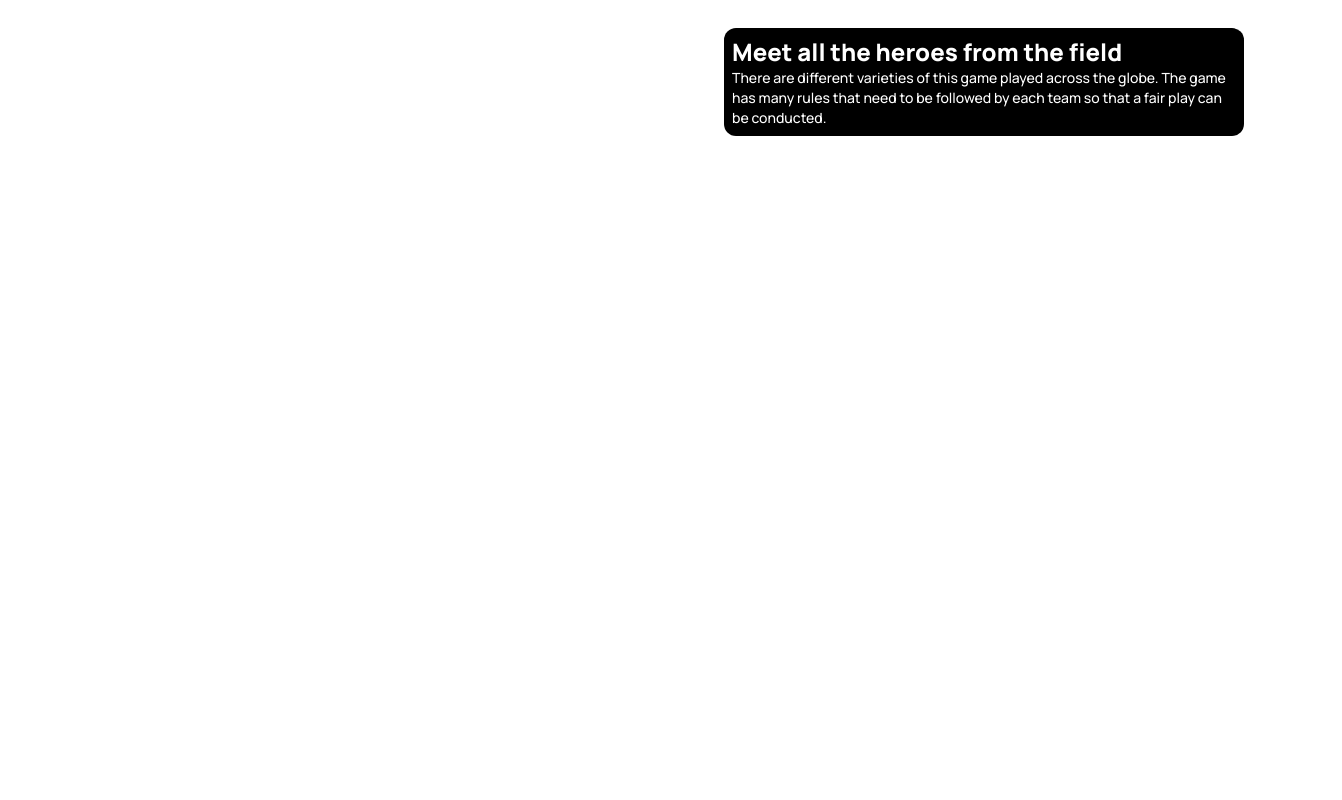
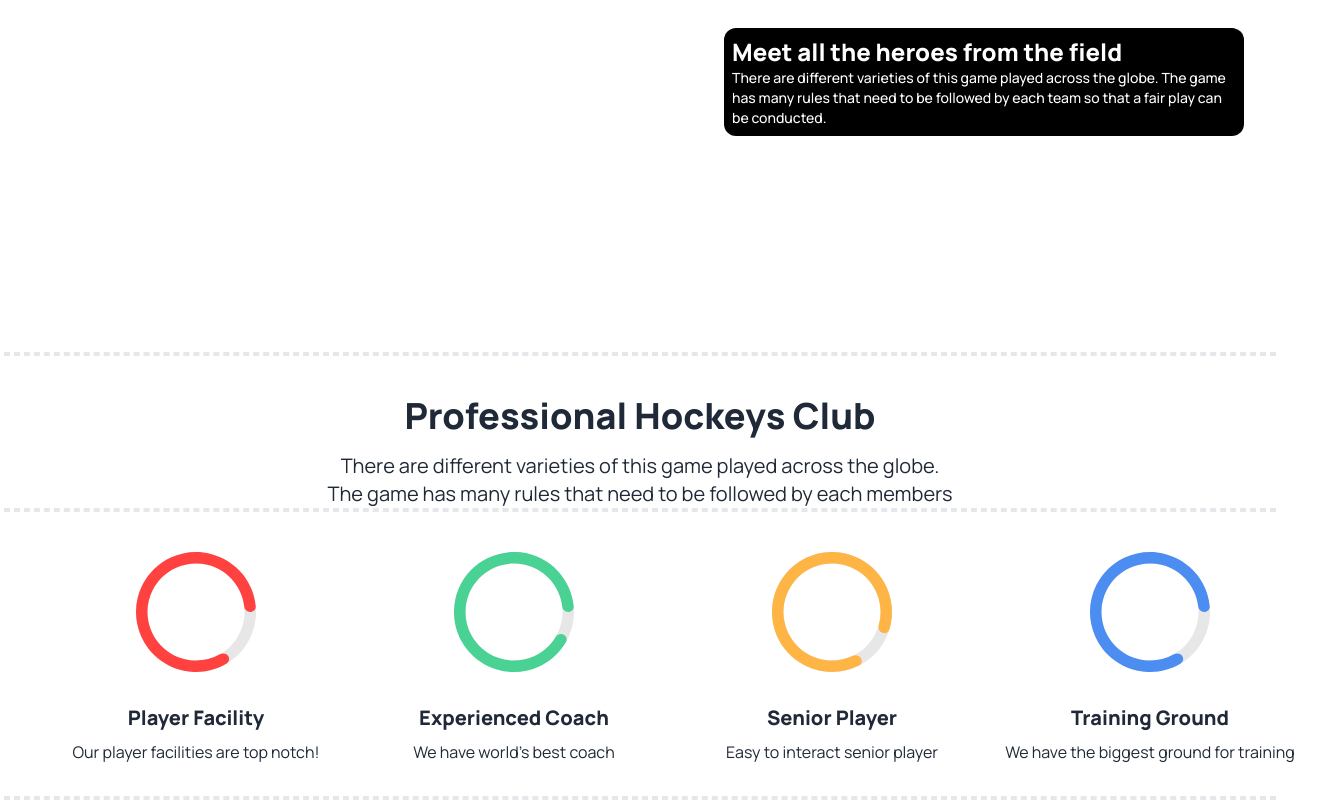
Before and after one commit to Mostaryj/assignment-3, a plain HTML site: page index.html in a window 1280 px wide. Shown: the part 878-1678 px from the top of the page, 1342 px wide, since content can reach past the window. Before the commit the page ends 1174 px from the top, so only its background shows below. Drawn offline with nearby package versions, Linux system fonts and the light colour scheme; grey boxes are pictures that could not be loaded.

Commit message:
added professtional section

```diff
--- a/index.html
+++ b/index.html
@@ -111,15 +111,78 @@
       <p class="text-sm lg:text-sm font-thin lg:font-medium  lg:w-[500px]"> There are different varieties of
         this game played across the globe. The game has many rules that need to be followed by each team so that a
         fair play can be conducted. </p>
-       </div>
+    </div>
 
 
   </header>
-  <main>
+  <main class="container mx-auto">
+    <!-- professional hockeys club -->
+    <section class="mt-14">
+      <div class="border-dashed border-2 border-gray-200 ...">
+      </div>
 
+      <div class="mt-10">
+        <h3 class="text-2xl lg:text-4xl font-extrabold text-center">Professional Hockeys Club</h3>
+        <p class="text-sm lg:text-xl font-normal text-center mt-4">There are different varieties of
+          this game played across the globe. <br> The game has many rules that need to be followed by each members</p>
+      </div>
+      <div class="border-dashed border-2 border-gray-200 ...">
+      </div>
+      <!-- card -->
+      <div class="grid grid-cols-1 md:grid-cols-2 lg:grid-cols-4">
+        <!-- card 1 -->
+        <div class="card w-96 ">
+          <figure class="px-10 pt-10">
+            <img src="Images/red.svg" alt="" class="rounded-xl" />
+          </figure>
+          <div class="card-body items-center text-center">
+            <h2 class="card-title">Player Facility</h2>
+            <p>Our player facilities are top notch!</p>
+          </div>
+        </div>
+         <!-- card 2 -->
+         <div class="card w-96 ">
+          <figure class="px-10 pt-10">
+            <img src="Images/green.svg" alt="" class="rounded-xl" />
+          </figure>
+          <div class="card-body items-center text-center">
+            <h2 class="card-title">Experienced Coach</h2>
+            <p>We have world's best coach</p>
+          </div>
+        </div>
+         <!-- card 3 -->
+         <div class="card w-96 ">
+          <figure class="px-10 pt-10">
+            <img src="Images/yellow.svg" alt="" class="rounded-xl" />
+          </figure>
+          <div class="card-body items-center text-center">
+            <h2 class="card-title">Senior Player</h2>
+            <p>Easy to interact senior player</p>
+          </div>
+        </div>
+         <!-- card 4 -->
+         <div class="card w-96 ">
+          <figure class="px-10 pt-10">
+            <img src="Images/blue.svg" alt="" class="rounded-xl" />
+          </figure>
+          <div class="card-body items-center text-center">
+            <h2 class="card-title">Training Ground</h2>
+            <p>We have the biggest ground for training</p>
+          </div>
+        </div>
+
+      </div>
+      <div class="border-dashed border-2 border-gray-200 ...">
+      </div>
+      </div>
+
+
+    </section>
+
+    <!-- program section -->
   </main>
   <footer>
-
+    <!--  -->
   </footer>
 
 </body>
```
Also changed, not shown: Images/blue.svg (added), Images/green.svg (added), Images/red.svg (added), Images/yellow.svg (added).
